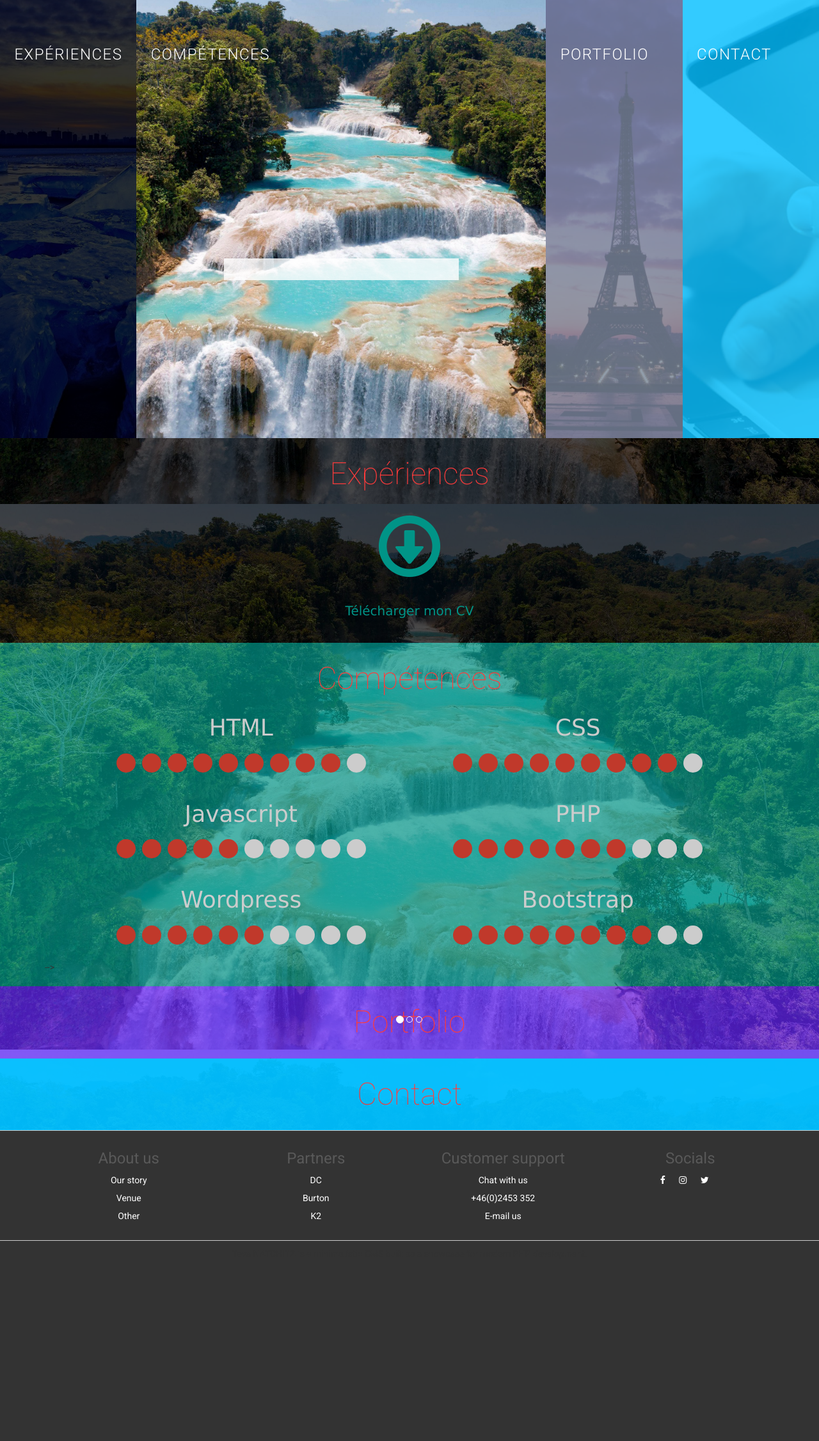
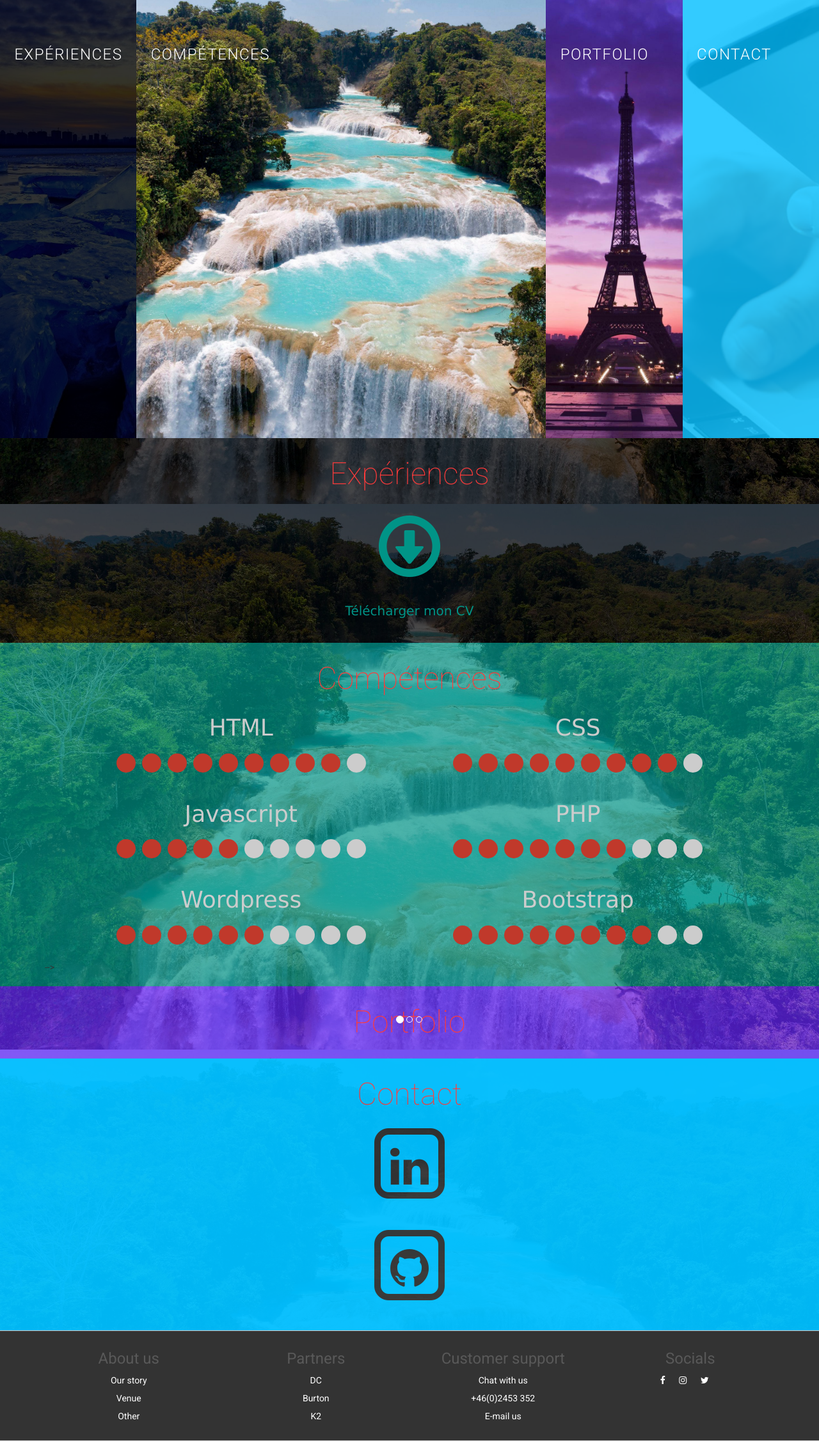
Before and after one commit to Tevanat/silex, a PHP site: template microCMS-silex/views/index.html.twig in a window 1280 px wide; the page is wider, and only the part inside the window is pictured. Shown: the part 65-2318 px from the top of that part at 64% size. Before the commit the page ends 2005 px from the top of that part, so only its background shows below. Run offline with PHP 8.4, Linux system fonts and the light colour scheme; the template is opened without the code that fills it, so the values that code supplies are empty; some libraries are stand-ins or nearby versions.

Commit message:
mis à jour

```diff
--- a/microCMS-silex/views/index.html.twig
+++ b/microCMS-silex/views/index.html.twig
@@ -56,11 +56,11 @@
 							<a class="page-scroll" href="#experience">
 							<div class="accordion-overlay"></div>
 							<h3>Expériences</h3>
-							<section class="hidden-xs">
+							<!-- <section class="hidden-xs">
 								<article>
 									<p></p>
 								</article>
-							</section>
+							</section> -->
 							</a>
 						</li>
 
@@ -68,12 +68,12 @@
 							<a class="page-scroll" href="#competence">
 								<div class="accordion-overlay"></div>
 								<h3>Compétences</h3>
-								<section class="hidden-xs">
+								<!-- <section class="hidden-xs">
 									<article>
 										<p>
 										</p>
 									</article>
-								</section>
+								</section> -->
 								</a>
 						</li>
 
@@ -81,22 +81,22 @@
 							<a class="page-scroll" href="#portfolio">
 							<div class="accordion-overlay"></div>
 							<h3>Portfolio</h3>
-							<section class="hidden-xs">
+							<!-- <section class="hidden-xs">
 								<article>
 									<p></p>
 								</article>
-							</section>
+							</section> -->
 							</a>
 						</li>
 						<li style="background-image: url('../web/images/contact.jpg');">
 							<a class="page-scroll" href="#contact">
 							<div class="accordion-overlay"></div>
 							<h3>Contact</h3>
-							<section class="hidden-xs">
+							<!-- <section class="hidden-xs">
 								<article>
 									<p></p>
 								</article>
-							</section>
+							</section> -->
 							</a>
 						</li>
 					</ul>
@@ -191,6 +191,16 @@
                 <div class="container">
                     <h1 class="text-center head red" id="contact">Contact</h1>
                      <div class="row">
+											 <a class="btn btn-block btn-social btn-linkedin">
+											    <span class="fa fa-linkedin fa-5x fa-stack fa-lg ">
+														<i class="fa fa-square-o fa-stack-2x"></i>
+													</span>
+											 </a>
+											 <a class="btn btn-block btn-social btn-github">
+											    <span class="fa fa-github fa-5x fa-stack fa-lg ">
+														<i class="fa fa-square-o fa-stack-2x"></i>
+													</span>
+											 </a>
 
                     </div>
                 </div>
@@ -258,14 +268,14 @@
 				<li><a class="page-scroll" href="#portfolio"><i class=" fa fa-circle" style="color:lightslategrey" ></i> Portfolio </a></li>
 				<li><a class="page-scroll" href="#contact"><i class=" fa fa-circle" style="color:deepskyblue" ></i> Contact </a></li>
 			</ul>
-			<h3>More</h3>
+			<!-- <h3>More</h3>
 			<ul class="navigation-menu">
 				<li><a href="#">About Us</a></li>
 				<li><a href="#">Contact</a></li>
 				<li><a href="#">Info</a></li>
 				<li><a href="#">Collaboration</a></li>
 				<li><a href="#">Customer Service</a></li>
-			</ul>
+			</ul> -->
 		</div>
 	</div>
 	<!-- CHECKOUT -->
--- a/microCMS-silex/web/css/front.css
+++ b/microCMS-silex/web/css/front.css
@@ -8,11 +8,11 @@
   opacity: 0;
 }
 .accordion-group li:nth-child(3) .accordion-overlay {
-  background-color: lightslategrey;
-  opacity: .8;
+
+
 }
 .accordion-group li:nth-child(3).out .accordion-overlay {
-  background-color: rgba(105,37,252,0.7);
+  background-color: rgba(105,37,252,1);
 }
 .accordion-group li:nth-child(2) .accordion-overlay {
   background-color: #236b8d;
```
